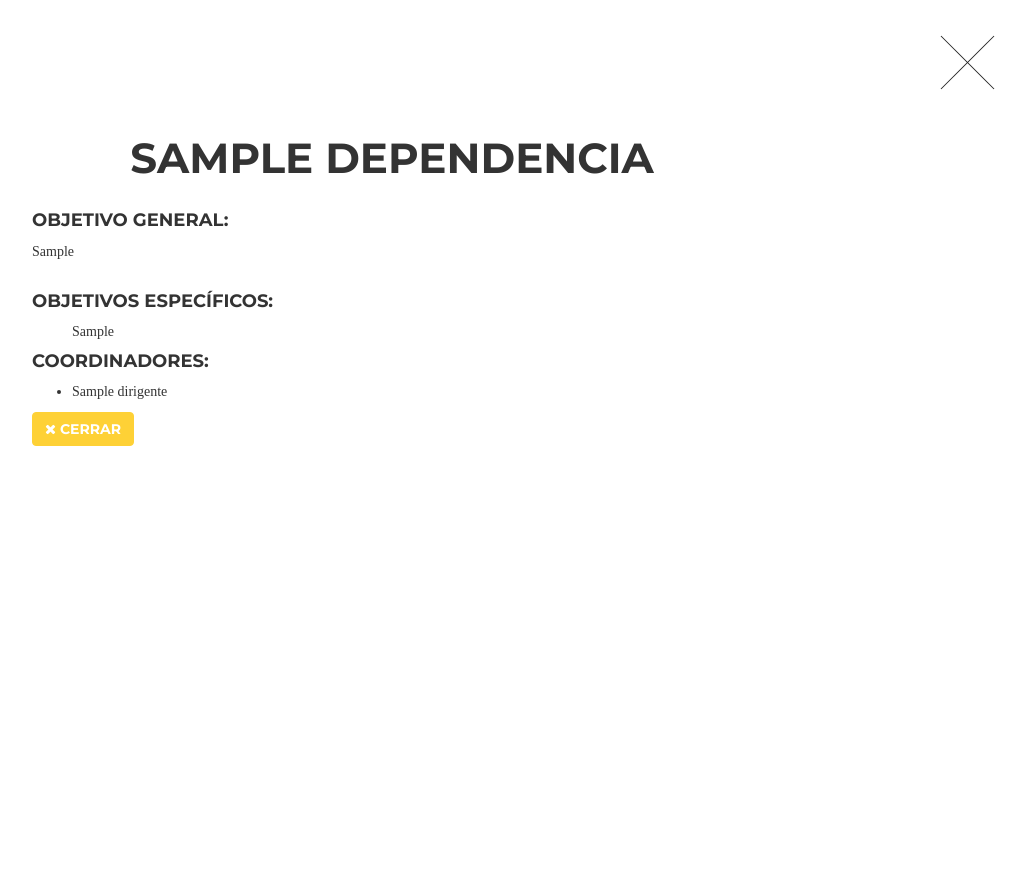
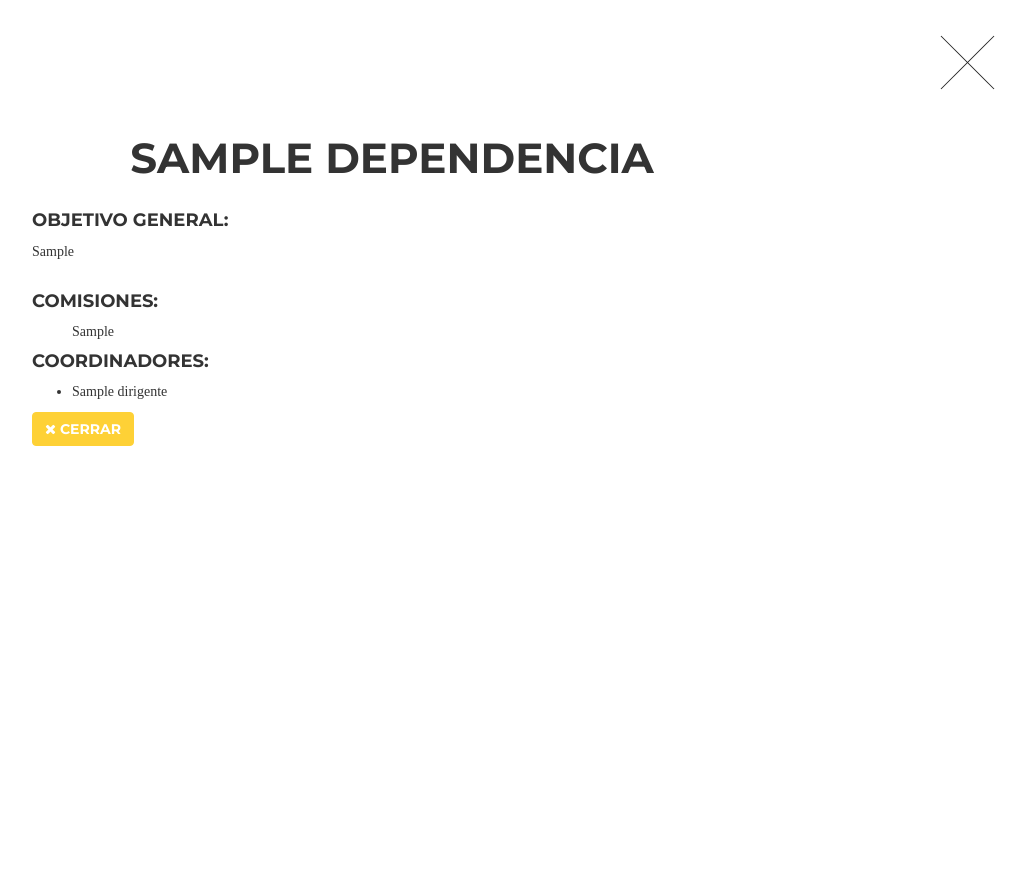
Before and after one commit to movimientoperegrino/proyecto_web_transitoria, a Django app: template web/templates/base.html in a window 1280 px wide, after a click that opens the changed part. Shown: the whole page, without its empty margins (248-1274 px from the left). Run offline with Django 3.2, Linux system fonts and the light colour scheme; tables that the repository leaves empty hold one stand-in row (values such as "Sample post"); the template is opened without the code that fills it: values that come from a table or form of the project are taken from there, most other values are stand-ins (such as "Sample title", 1, 10 or a date in 2020); some libraries are stand-ins or nearby versions; some web fonts are replaced.

Commit message:
mejoras visuales de las areas

```diff
--- a/web/templates/base.html
+++ b/web/templates/base.html
@@ -460,7 +460,7 @@
                             <h4>Objetivo General:</h4>
                             <p>{{ ec.objetivo_general }}</p>
 
-                            <h4>Objetivos Específicos:</h4>
+                            <h4>Comisiones:</h4>
                             <ul>
                                 {{ ec.objetivo_especifico|safe }}
                             </ul>
```
